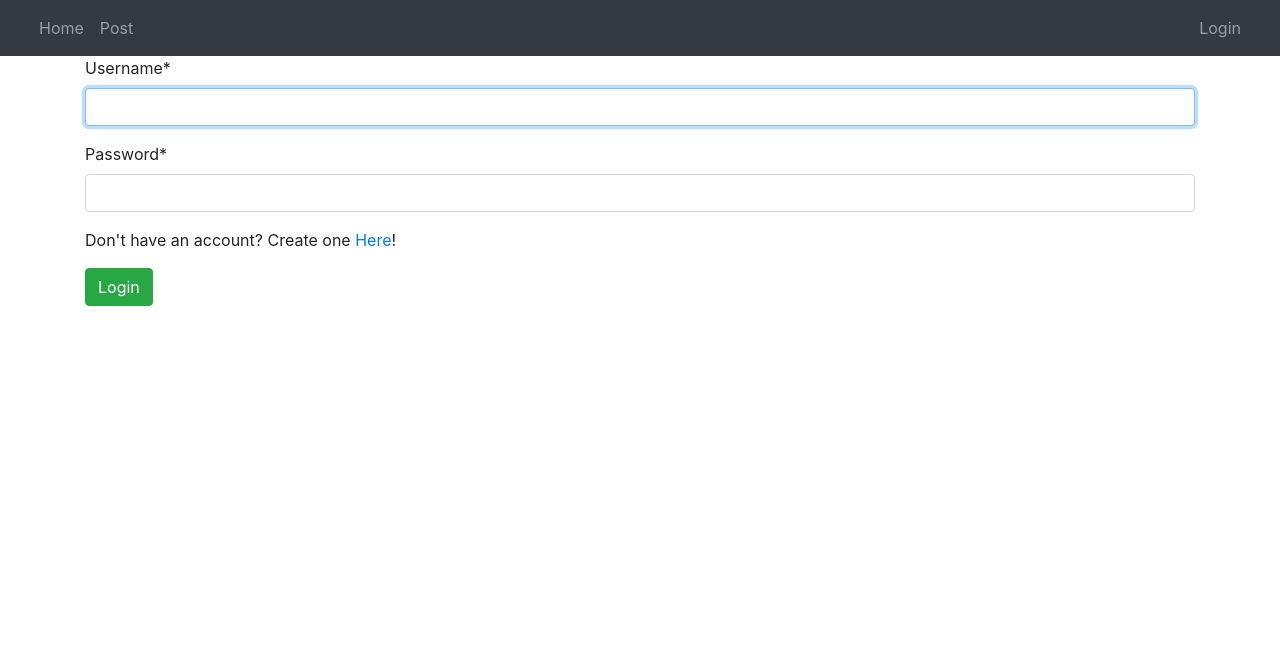
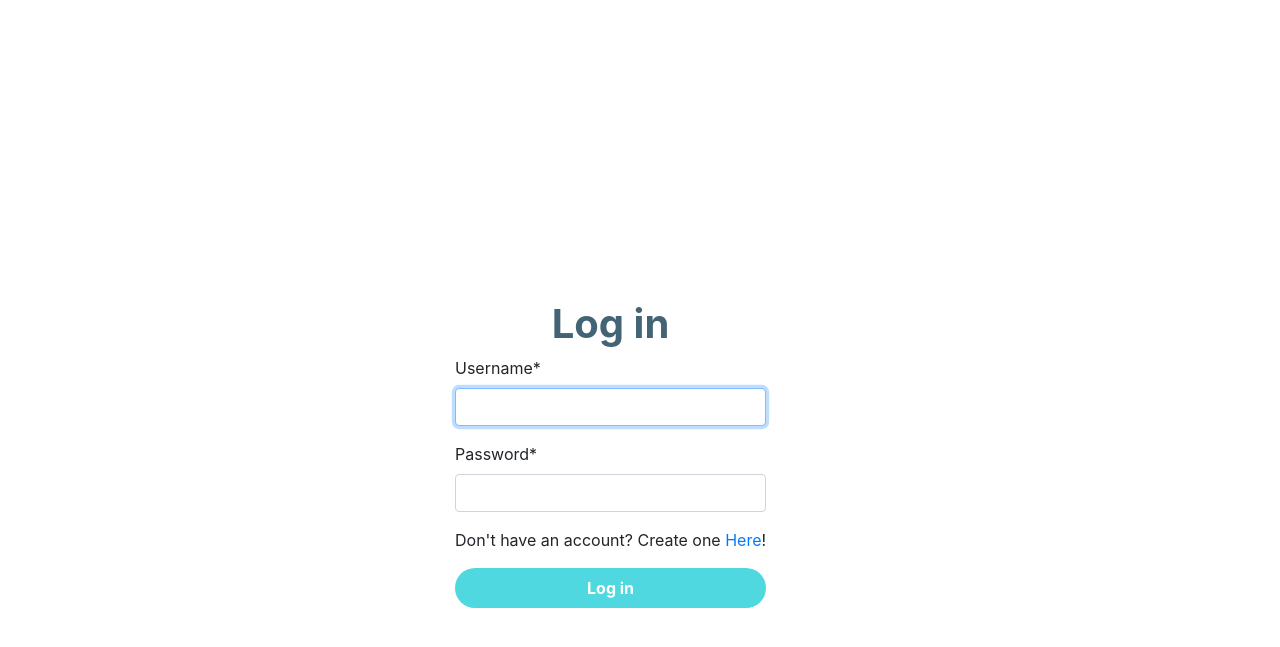
Before and after one commit to Kbdlva/BackFinal, a Django app: page /login/ in a window 1280 px wide. Shown: the top 647 px of the page. Run offline with Django 4.2, Linux system fonts and the light colour scheme; some libraries are stand-ins or nearby versions.

Commit message:
edit login page

```diff
--- a/Blogs/templates/Blogs/base.html
+++ b/Blogs/templates/Blogs/base.html
@@ -9,34 +9,9 @@
     <title>{% block title %}Blogs{% endblock %}</title>
 </head>
  <body>
-    <nav class="navbar navbar-expand-lg navbar-dark bg-dark">
-      <div class="container-fluid">
-        <div>
-          <ul class="navbar-nav">
-            <li class="nav-item">
-              <a class="nav-link" href="/home">Home</a>
-            </li>
-            <li class="nav-item">
-              <a class="nav-link" href="/create-post">Post</a>
-            </li>
-          </ul>
-        </div>
-        <div>
-          <ul class="navbar-nav">
-            {% if user.is_authenticated %}
-            <span class="navbar-text"> {{user.username}} | </span>
-            <li class="nav-item">
-              <a class="nav-link" href="/logout">Logout</a>
-            </li>
-            {% else %}
-            <li class="nav-item">
-              <a class="nav-link" href="/login">Login</a>
-            </li>
-            {% endif %}
-          </ul>
-        </div>
-      </div>
-    </nav>
+ {% block navbar %}
+
+ {% endblock %}
     <div class="container">{% block content %} {% endblock %}</div>
     <script
       src="https://cdn.jsdelivr.net/npm/bootstrap@5.1.3/dist/js/bootstrap.bundle.min.js"
--- a/Blogs/templates/registration/login.html
+++ b/Blogs/templates/registration/login.html
@@ -1,8 +1,48 @@
 {% extends 'Blogs/base.html' %} {% block title %}Login{% endblock %}
 {% load crispy_forms_tags %} {% block content %}
-<form method="post">
-  {% csrf_token %}{{form|crispy}}
-  <p>Don't have an account? Create one <a href="/sign-up">Here</a>!</p>
-  <button type="submit" class="btn btn-success">Login</button>
-</form>
+<div class="login">
+
+    <form method="post">
+        <h1>Log in</h1>
+        {% csrf_token %}{{form|crispy}}
+        <p>Don't have an account? Create one <a href="/sign-up">Here</a>!</p>
+        <button type="submit" class="button">Log in</button>
+    </form>
+
+</div>
+
+<style>
+
+html {
+position: fixed;
+    top: 50%;
+    left: 50%;
+    margin-top: -100px;
+    margin-left: -200px;
+}
+
+.login {
+width: 100%;
+
+}
+
+h1 {
+color:#436475;
+text-align: center;
+font-weight: bold;
+
+}
+
+.button {
+width: 100%;
+height: 40px;
+background-color: #4fd8e0;
+border-radius: 25px;
+border: none;
+color: #fff;
+font-weight: bold;
+}
+
+
+</style>
 {% endblock %}
```
Also changed, not shown: Blogs/templates/Blogs/home.html (+30 -0 lines).
